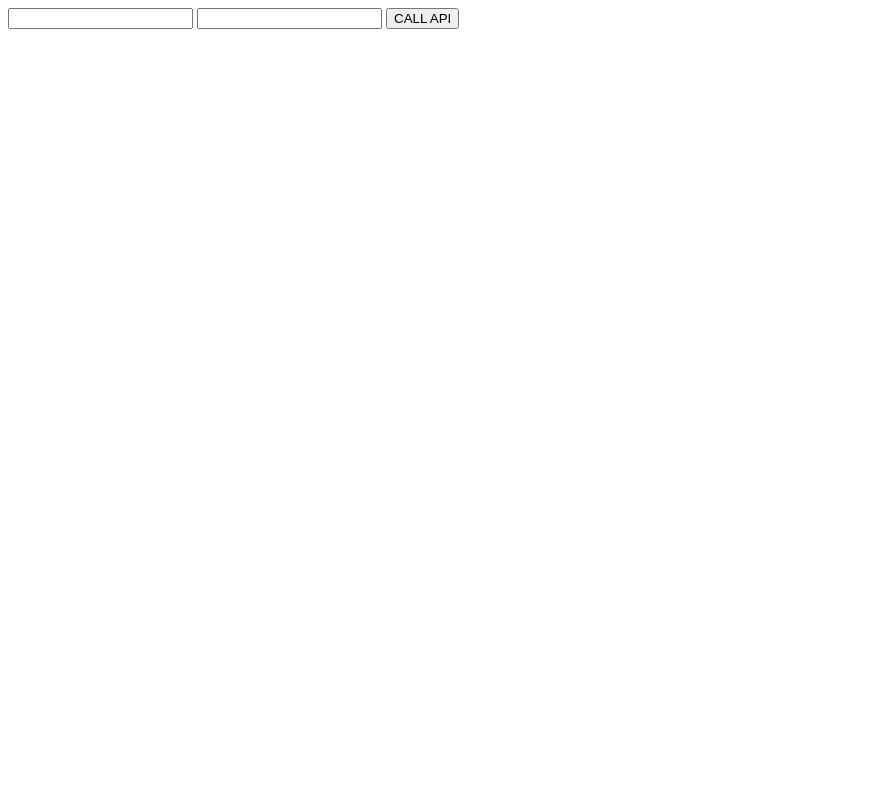
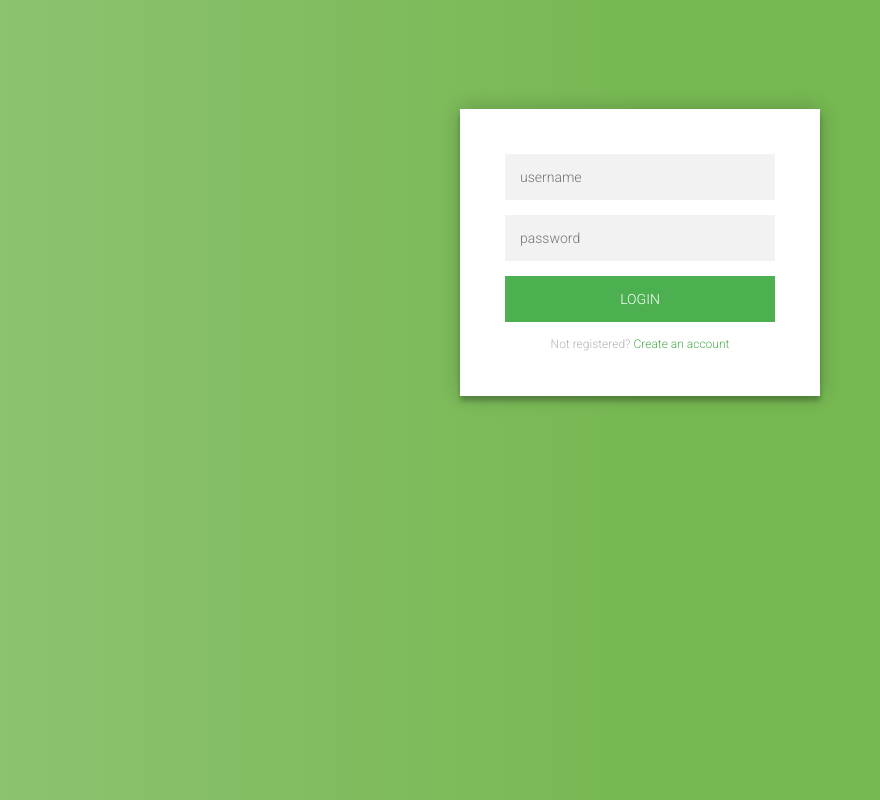
Before and after one commit to Atul-Sagar/Example, a website: page FrontEnd/index.html in a window 1280 px wide. Shown: the whole page, without its empty margins (0-880 px from the left). Drawn offline with Linux system fonts and the light colour scheme.

```diff
--- a/FrontEnd/index.html
+++ b/FrontEnd/index.html
@@ -6,12 +6,30 @@
     <meta name="viewport" content="width=device-width, initial-scale=1.0">
     <title>FrontEnd for express backend</title>
     <script src="./index.js"></script>
+    <link rel="stylesheet" href="style.css">
 </head>
 <body>
-    <div class="main-content">
+    <div class="login-page">
+        <div class="form">
+          <!-- <form class="register-form">
+            <input type="text" placeholder="username" id="username" />
+            <input type="password" placeholder="password" id="password" />
+            <input type="text" placeholder="email address"/>
+            <button>create</button>
+            <p class="message">Already registered? <a href="#">Sign In</a></p>
+          </form> -->
+          <div class="login-form">
+            <input type="text" placeholder="username" id="username" />
+            <input type="password" placeholder="password" id="password" />
+            <button onclick="login()" >login</button>
+            <p class="message">Not registered? <a href="#">Create an account</a></p>
+          </div>
+        </div>
+    </div>
+    <!-- <div class="main-content">
         <input type="text" name="username" id="username">
         <input type="password" name="password" id="password">
         <button onclick="login()" >CALL API</button>
-    </div>
+    </div> -->
 </body>
 </html>
--- a/FrontEnd/index.js
+++ b/FrontEnd/index.js
@@ -35,3 +35,7 @@
         })
         .catch(error => console.log('error', error));
 }
+
+$('.message a').click(function(){
+    $('form').animate({height: "toggle", opacity: "toggle"}, "slow");
+ });
--- /dev/null
+++ b/FrontEnd/style.css
@@ -0,0 +1,98 @@
+@import url(https://fonts.googleapis.com/css?family=Roboto:300);
+
+.login-page {
+  width: 360px;
+  padding: 8% 0 0;
+  margin: auto;
+}
+.form {
+  position: relative;
+  z-index: 1;
+  background: #FFFFFF;
+  max-width: 360px;
+  margin: 0 auto 100px;
+  padding: 45px;
+  text-align: center;
+  box-shadow: 0 0 20px 0 rgba(0, 0, 0, 0.2), 0 5px 5px 0 rgba(0, 0, 0, 0.24);
+}
+.form input {
+  font-family: "Roboto", sans-serif;
+  outline: 0;
+  background: #f2f2f2;
+  width: 100%;
+  border: 0;
+  margin: 0 0 15px;
+  padding: 15px;
+  box-sizing: border-box;
+  font-size: 14px;
+}
+.form button {
+  font-family: "Roboto", sans-serif;
+  text-transform: uppercase;
+  outline: 0;
+  background: #4CAF50;
+  width: 100%;
+  border: 0;
+  padding: 15px;
+  color: #FFFFFF;
+  font-size: 14px;
+  -webkit-transition: all 0.3 ease;
+  transition: all 0.3 ease;
+  cursor: pointer;
+}
+.form button:hover,.form button:active,.form button:focus {
+  background: #43A047;
+}
+.form .message {
+  margin: 15px 0 0;
+  color: #b3b3b3;
+  font-size: 12px;
+}
+.form .message a {
+  color: #4CAF50;
+  text-decoration: none;
+}
+.form .register-form {
+  display: none;
+}
+.container {
+  position: relative;
+  z-index: 1;
+  max-width: 300px;
+  margin: 0 auto;
+}
+.container:before, .container:after {
+  content: "";
+  display: block;
+  clear: both;
+}
+.container .info {
+  margin: 50px auto;
+  text-align: center;
+}
+.container .info h1 {
+  margin: 0 0 15px;
+  padding: 0;
+  font-size: 36px;
+  font-weight: 300;
+  color: #1a1a1a;
+}
+.container .info span {
+  color: #4d4d4d;
+  font-size: 12px;
+}
+.container .info span a {
+  color: #000000;
+  text-decoration: none;
+}
+.container .info span .fa {
+  color: #EF3B3A;
+}
+body {
+  background: #76b852; /* fallback for old browsers */
+  background: rgb(141,194,111);
+  background: linear-gradient(90deg, rgba(141,194,111,1) 0%, rgba(118,184,82,1) 50%);
+  font-family: "Roboto", sans-serif;
+  -webkit-font-smoothing: antialiased;
+  -moz-osx-font-smoothing: grayscale;
+}
--- a/package.json
+++ b/package.json
@@ -4,6 +4,7 @@
     "body-parser": "^1.20.2",
     "cors": "^2.8.5",
     "express": "^4.18.2",
+    "luxon": "^3.3.0",
     "mysql": "^2.18.1",
     "mysql2": "^3.3.1"
   }
```
Also changed, not shown: server.js (+27 -2 lines), 2 other files.
